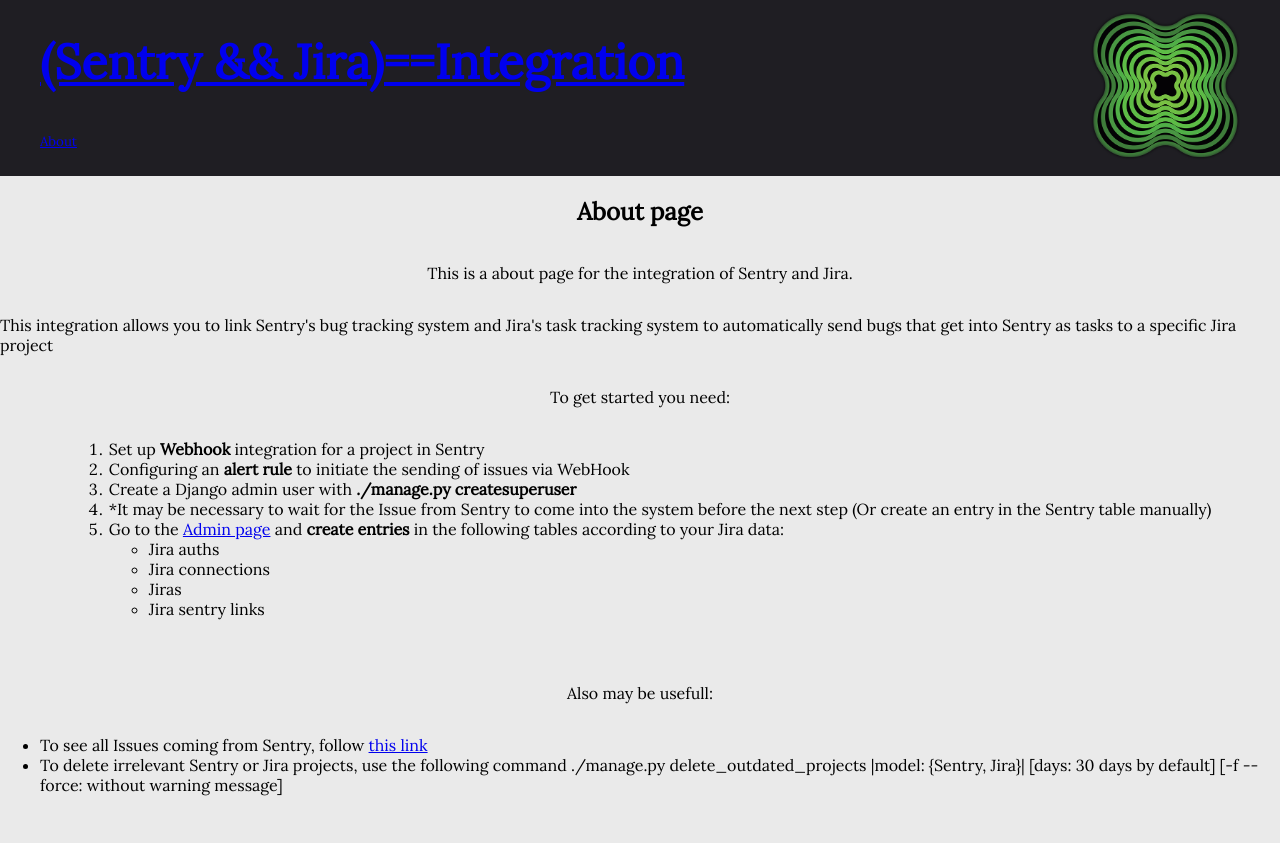
After one commit to ApatchaS/Apatcha_2023_Django_Jira_Sentry, a Django app: page / in a window 1280 px wide. The commit adds this page. Run offline with Django 4.2, Linux system fonts and the light colour scheme; parts of the project's set-up code (start-up, migrations or seed data) failed here and were passed over.

```diff
--- a/issues/static/issues/issues.css
+++ b/issues/static/issues/issues.css
@@ -17,13 +17,17 @@
     flex-direction: column;
     flex-wrap: nowrap;
     justify-content: center;
+	color: #59a417;
+	text-align: left;
+	text-decoration: none;
 }
 
 #header_title_link {
-	color: #59a417;
 	font-size: 36pt;
-	text-align: left;
-	text-decoration: none;
+}
+
+#header_title_about {
+	font-size: 10pt;
 }
 
 .header_icon {
--- /dev/null
+++ b/issues/templates/issues/about.html
@@ -0,0 +1,47 @@
+{% extends 'issues/base.html' %}
+
+{% block content %}
+	<h2>About page</h2>
+	<p>This is a about page for the integration of Sentry and Jira.</p>
+	<p>
+		This integration allows you to link Sentry's bug tracking system and Jira's task tracking system
+		to automatically send bugs that get into Sentry as tasks to a specific Jira project
+	</p>
+	<p>
+		To get started you need:
+		<ol>
+			<li>Set up <b>Webhook</b> integration for a project in Sentry</li>
+			<li>Configuring an <b>alert rule</b> to initiate the sending of issues via WebHook</li>
+			<li>Create a Django admin user with <b>./manage.py createsuperuser</b></li>
+			<li>
+				*It may be necessary to wait for the Issue from Sentry
+				to come into the system before the next step
+				(Or create an entry in the Sentry table manually)
+			</li>
+			<li>
+				Go to the
+				<a href="admin/" title="Go to the admin page">Admin page</a>
+				and <b>create entries</b> in the following tables according to your Jira data:
+				<ul>
+					<li>Jira auths</li>
+					<li>Jira connections</li>
+					<li>Jiras</li>
+					<li>Jira sentry links</li>
+				</ul>
+			</li>
+		</ol>
+	</p>
+	<p>
+		Also may be usefull:
+		<ul>
+			<li>
+				To see all Issues coming from Sentry, follow
+				<a href="{% url 'issues:issue_list' %}" title="Go to the issue list">this link</a>
+			</li>
+			<li>
+				To delete irrelevant Sentry or Jira projects, use the following command
+				./manage.py delete_outdated_projects |model: {Sentry, Jira}| [days: 30 days by default] [-f --force: without warning message]
+			</li>
+		</ul>
+	</p>
+{% endblock %}
--- a/issues/templates/issues/base.html
+++ b/issues/templates/issues/base.html
@@ -14,6 +14,11 @@
 						(Sentry && Jira)==Integration
 					</a>
 				</h1>
+				<p>
+					<a href="{% url 'issues:issue_about' %}" id="header_title_about" title="Go to about page">
+						About
+					</a>
+				</p>
 			</div>
 			<div class="header_icon">
 				<a href="https://www.zyfra.com/" target="_blank">
--- a/issues/urls.py
+++ b/issues/urls.py
@@ -4,6 +4,7 @@
 
 app_name = 'issues'
 urlpatterns = [
+    path('', views.About.as_view(), name='issue_about'),
 	path('issues/', csrf_exempt(views.Issues.as_view()), name='issue_list'),
 	path('issues/<int:pk>/', views.IssuesDetail.as_view(), name='issue_detail'),
 ]
--- a/issues/views.py
+++ b/issues/views.py
@@ -1,5 +1,5 @@
 from .issues_utils.issue_body_builder import IssueBodyBuilder
-from .issues_utils.jira_request_response_handler import JiraClient
+from .issues_utils.jira_client import JiraClient
 from .issues_utils.custom_exceptions import InvalidContentType, InvalidJSON, InvalidJSONFields
 from . import models
 
@@ -9,6 +9,7 @@
 from django.views.generic import DetailView
 from django.shortcuts import render
 from asgiref.sync import sync_to_async
+from validators import url as valid_url
 
 import asyncio
 import json
@@ -18,6 +19,14 @@
 SENTRY_RESPONSE_CONTENT_TYPE = "application/json"
 
 logger = logging.getLogger('site')
+
+class About(View):
+	"""
+	Class-based view to render page ABOUT
+	"""
+	async def get(self, request):
+		logger.debug('About page were called')
+		return await sync_to_async(render)(request, 'issues/about.html')
 
 class Issues(View):
 	"""
@@ -29,49 +38,65 @@
 	-gets POST request from sentry
 	-parse request and check if it is valid
 	-returns error response to source if request doesn't valid
-	-
+	-creates new object or updates time of last update for sentry model to which issue was sent
+	-creates new record in issue model
+	-for each link between jira and sentry models:
+		--gets:
+			*jira project name
+			*jira project id
+			*jira base url to post request on
+			*timeout for connection to jira
+			*bearer token for auth
+			*didn't send issues from sentry model record related to link
+		--creates new session with gotten parameters (timeout, bearer token)
+		--for each gotten issue:
+			---forms body for request
+			---forms full url
+			---validates url
+			---creates task which send request to jira
+			---appending each task to list
+		--waits till finishing each task in the list
+		--closes created earlier session
+		--updates:
+			*flag which illustates if issue was sent for each successfuly posted to jira issue
+			*date of last update for jira model
+	-creates response to sentry
 	"""
 
 	async def get(self, request):
 		issues = models.Issue.objects.all().order_by('-date', '-sent')
-		logger.debug(f'List view for {await sync_to_async(len)(issues)} issues were called')
+		logger.debug('List view for %d issues were called' % await sync_to_async(len)(issues))
 		return await sync_to_async(render)(request,
 											'issues/issue_list.html',
 											{'issues':issues})
 
 	async def post(self, request):
 
-		async def thread1_jira_side():
-			#Make request to Jira
-			#Handle the Jira model
-			client = JiraClient() #FIXME: переписать потом
-			response = await client.jira_get_request(url='https://jira.zyfra.com/rest/api/2/project/') #FIXME: перенести baseurl: https://jira.zyfra.com/
-			if response != None:
-				jira_projects = JiraClient.jira_get_project_list(response)
-				django_projects = {(item.project_name, item.project_id)  async for item in models.Jira.objects.all()}
-				projects_to_push = jira_projects.difference(django_projects)
-				await models.Jira.objects.abulk_create((models.Jira(project_name=item[0], project_id=item[1]) for item in projects_to_push))
-			await client.close()
-			return
-
-		async def thread2_sentry_side(fields):
-			#Create or update project's record in the Sentry model
-			#Create new issue record in the Issue model
-			#Delete outdated project according to env variable time
+		async def sentry_issue_models_handler(fields):
 			func_fields = dict(fields)
 			project = func_fields.pop('sentry_project_name')
 			instance, status = await models.Sentry.objects.aupdate_or_create\
 							(project_name=project, defaults={'last_updated': timezone.now()})
-			logger.info(f'Sentry project: {instance} were successfully ' + ('created' if status else 'updated') + '!')
+			logger.info('Sentry project: %s was successfully %s!' % (instance, ('created' if status else 'updated')))
 			traceback = await sync_to_async(json.dumps)(func_fields.pop('traceback'), indent=10)
 			await models.Issue.objects.acreate(sentry_project_name=instance, traceback=traceback, **func_fields)
+			logger.info('New issue for %s sentry project was successfully created!' % instance)
 			return
 
 		async def post_issue_to_jira():
-			client = JiraClient()
 			async for link in models.JiraSentryLink.objects.all():
+
+				jira_project = await models.Jira.objects.aget(id=link.jira_project_name_id)
+				jira_project_connection = await models.JiraConnection.objects.aget(id=jira_project.connection_id)
+				jira_project_auth = await models.JiraAuth.objects.aget(id=jira_project.auth_id)
+				jira_project_id = jira_project.project_id
+				jira_project_auth_token = jira_project_auth.token
+				jira_project_connection_base_url = jira_project_connection.base_url
+				jira_project_connection_timeout = jira_project_connection.timeout
+
 				issues = models.Issue.objects.filter(sentry_project_name=link.sentry_project_name_id, sent=False)
-				jira_project_id = (await models.Jira.objects.aget(id=link.jira_project_name_id)).project_id
+
+				client = JiraClient(jira_project_auth_token, jira_project_connection_timeout)
 				post_requests = []
 				async for issue in issues:
 					data = {
@@ -89,19 +114,36 @@
 							}
 						}
 					}
+					data = json.dumps(data, indent=5)
+					url = jira_project_connection_base_url + 'rest/api/2/issue/'
+					if not valid_url(url):
+						await client.close()
+						logger.error('For jira project %s specified incorrect base url %s' % (
+															jira_project,
+									    					jira_project_connection_base_url))
+						return
 					post_requests.append(
 						asyncio.ensure_future(
 							client.jira_post_request(
-								url='https://jira.zyfra.com/rest/api/2/issue/',
-								data=json.dumps(data, indent=5),
+								url=url,
+								data=data,
 							)))
 				post_responses = await asyncio.gather(*post_requests)
-				for ind in range(len(post_responses)):
+				await client.close()
+				post_responses_size = len(post_responses)
+				jira_project.last_updated = timezone.now()
+				await sync_to_async(jira_project.save)()
+				logger.info('For jira project %s were successfully updated date of last update' % jira_project)
+				successful_post_responses = 0
+				for ind in range(post_responses_size):
 					if post_responses[ind] != None:
+						successful_post_responses += 1
 						issues[ind].sent = True
 						await sync_to_async(issues[ind].save)()
-				await sync_to_async(print)(post_responses)
-			await client.close()
+				logger.info('For link %s among %d issues %d were successfully sent to Jira!' % (
+													await sync_to_async(link.__str__)(),
+													post_responses_size,
+													successful_post_responses))
 			return
 
 		def create_response(status_code, message, fields, content_type=SENTRY_RESPONSE_CONTENT_TYPE):
@@ -113,7 +155,7 @@
 			return JsonResponse(data=body,
 		       					status=status_code,
 								content_type=content_type)
-		#Entry point
+
 		logger.debug('New issue from Sentry were received by post view')
 
 		try:
@@ -130,22 +172,22 @@
 					"Sent json have syntaxis errors",
 					) from json_loading_error
 			json_response_body = IssueBodyBuilder(json_request_body)
+			logger.info('Request from Sentry was successfuly validated!')
 		except (
 				InvalidContentType,
 				InvalidJSON,
 	  			InvalidJSONFields,
 				) as exc:
+			logger.error('While validating request from sentry errors were detected. Type: %s. Message: %s' % (
+																		type(exc),
+																		exc.message))
 			return create_response(
 							exc.status_code,
 			  				exc.message,
 							exc.fields,
 							)
 
-		await asyncio.gather(
-							thread1_jira_side(),
-							thread2_sentry_side(json_response_body.fields),
-		)
-		#Post to jira if there is link
+		await sentry_issue_models_handler(json_response_body.fields),
 		await post_issue_to_jira()
 		return create_response(
 								202,
@@ -167,5 +209,5 @@
 	def	get_object(self):
 		obj = super().get_object()
 		time_log_field = obj.date.isoformat(sep=' ', timespec='seconds')
-		logger.debug(f'Detail view for {obj} from {time_log_field} were called')
+		logger.debug('Detail view for %s from %s were called' % (obj, time_log_field))
 		return obj
```
Also changed, not shown: issues/issues_utils/jira_client.py (added, +30 -0 lines), issues/issues_utils/jira_request_response_handler.py (deleted, +0 -57 lines), issues/management/commands/delete_outdated_projects.py (+11 -7 lines).
